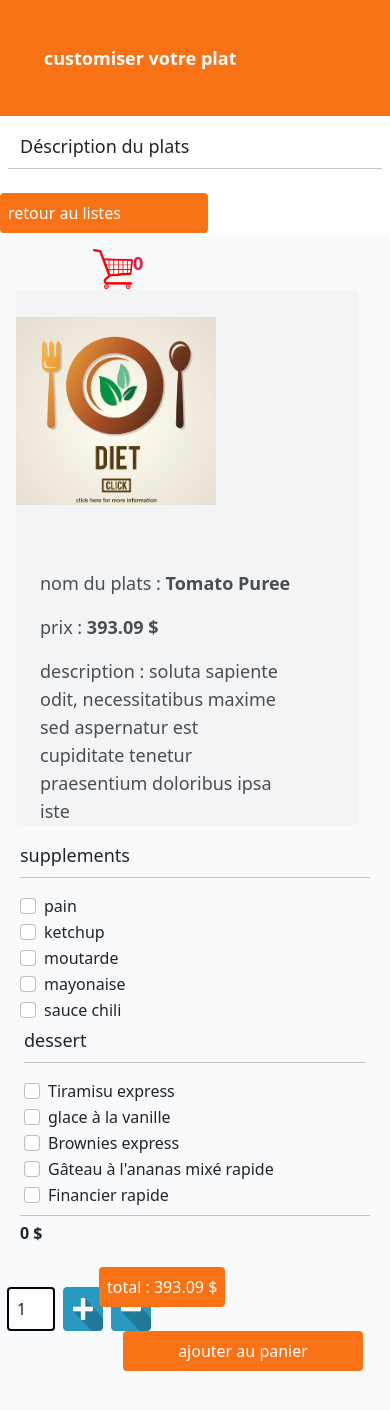
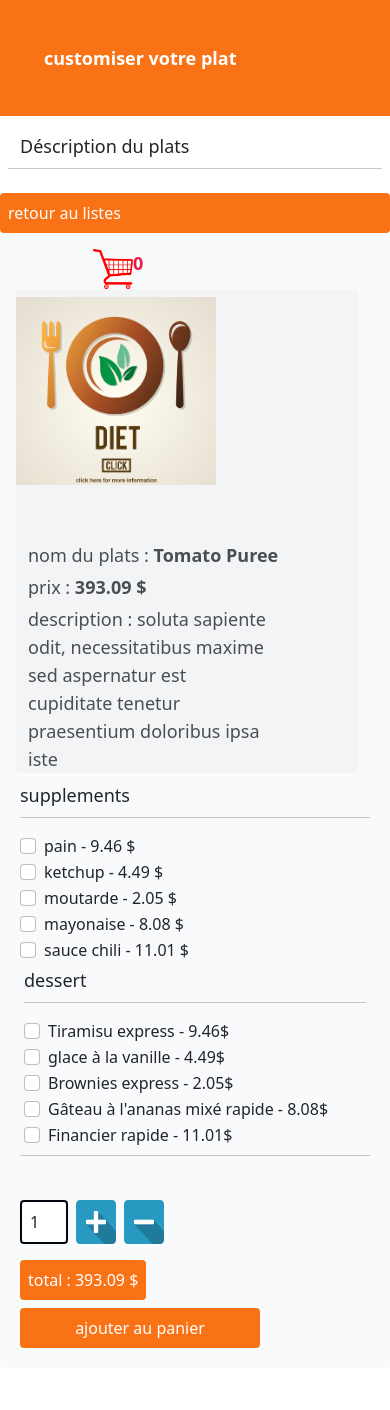
Before and after one commit to mourad-edine/Valeur, a Vue app: page /info/1 in a window 390 px wide. Shown: the top 1410 px of the page. After the commit the page ends 1368 px from the top, so only its background shows below. Built offline with nearby package versions, Linux system fonts and the light colour scheme.

Commit message:
au moins vita responsive

```diff
--- a/src/components/Information.vue
+++ b/src/components/Information.vue
@@ -12,7 +12,7 @@
       </p>
       <hr class="m-2">
       <div>
-        <p class="bg-orange-500 text-white p-2 rounded h-10 w-52 cursor-pointer mt-4" @click="naviguer">
+        <p class="bg-orange-500 text-white p-2 rounded h-10 md:w-52 w-full cursor-pointer mt-4" @click="naviguer">
           retour au listes
         </p>
       </div>
@@ -30,17 +30,19 @@
       </div>
       <div class="md:flex justify-center">
         <div class="md:flex bg-gray-100 rounded mr-4">
-          <img src="../images/food.png" alt="" width="200" class="rounded overflow-hidden pt-7 pb-12">
+          <img src="../images/food.png" alt="" width="200" class="rounded overflow-hidden pt-2 pb-12">
           <div class="m-2">
-            <p class="text-semibold text-lg opacity-80 m-3 mt">nom du plats : <span class="font-semibold">{{
+            <p class="text-semibold text-lg opacity-80 m-1 mt">nom du plats : <span class="font-semibold">{{
               selectionner.nom_produit
             }}</span></p>
-            <p class="text-semibold text-lg opacity-80 m-3">prix : <span class="font-semibold">{{ selectionner.prix
+            <p class="text-semibold text-lg opacity-80 m-1">prix : <span class="font-semibold">{{ selectionner.prix
             }} $ </span></p>
-            <p class="text-semibold text-lg opacity-80 m-3 w-60">description : <span class="font-thin text-md"> soluta
+            <p class="text-semibold text-lg opacity-80 m-1 w-60">description : <span class="font-thin text-md"> soluta
                 sapiente odit, necessitatibus maxime sed aspernatur est cupiditate tenetur praesentium doloribus ipsa
                 iste</span></p>
           </div>
+
+          <!--------->
         </div>
 
         <div class="m-1 mr-3">
@@ -51,7 +53,7 @@
             <input class="form-check-input" type="checkbox" :value="val.prix" :id="index" v-model="comp">
 
             <label class="form-check-label" :for="index">
-              {{ val.sauce_name }}
+              {{ val.sauce_name }} - {{ val.prix }} $
             </label>
           </div>
           <div class="m-1 mr-3">
@@ -62,24 +64,19 @@
               <input class="form-check-input" type="checkbox" :value="dess.prix" :id="'check-' + i" v-model="desserty">
 
               <label class="form-check-label" :for="'check-' + i">
-                {{ dess.dessert_name }}
+                {{ dess.dessert_name }} - {{ dess.prix }}$
               </label>
             </div>
           </div>
           <hr class="mt-2 mb-2">
           <div>
-            <h1 class="font-bold">{{ somme + sum }} $</h1>
+            <!----<h1 class="font-bold">{{ somme + sum }} $</h1>--->
           </div>
         </div>
 
-
-
-
-
-
       </div>
-      <div class="flex justify-center mt-4">
-        <div class="flex pb-16 pt-3 mr-6">
+      <div class="md:flex justify-center mt-4">
+        <div class="flex pb-2 md:pb-16 pt-3 mr-6">
           <input type="text" class="p-2 rounded form-control m-1 border-2 border-gray-950 w-12" placeholder="1" min="1"
             max="40" v-model="nombre">
           <img src="../images/plus.png" alt="" width="40" height="40" class="m-1 cursor-pointer" @click="augmenter">
@@ -87,10 +84,10 @@
         </div>
 
         <div class="">
-          <label class="p-2 bg-orange-500 text-white rounded"> total : {{ ((selectionner.prix + somme + sum) *
+          <label class="p-2 bg-orange-500 text-white rounded m-1"> total : {{ ((selectionner.prix + somme + sum) *
             nombre).toFixed(2) }}
             $</label>
-          <button type="button" class="m-4 p-2 bg-orange-500 text-white rounded w-60 " @click="calculer">ajouter au
+          <button type="button" class="md:m-4 p-2 bg-orange-500 text-white rounded w-60 m-1" @click="calculer">ajouter au
             panier
           </button>
         </div>
--- a/src/components/Model.vue
+++ b/src/components/Model.vue
@@ -7,7 +7,7 @@
                     <h1 class="mt-4  text-lg font-semibold opacity-60">listes de recettes</h1>
                 </div>
                 <div>
-                    <p class="bg-orange-500 text-white p-2 rounded h-10 w-52 cursor-pointer mt-4" @click="naviguer">liste
+                    <p class="bg-orange-500 text-white p-2 rounded h-10 md:w-52 w-full cursor-pointer mt-4" @click="naviguer">liste
                         des
                         commandes
                     </p>
```
